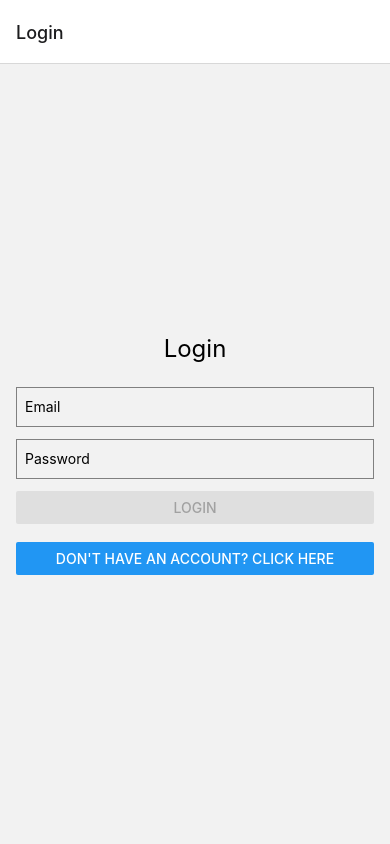
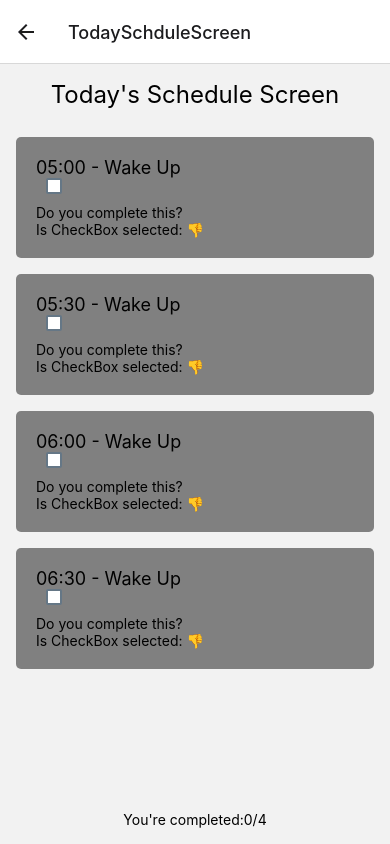
Before and after one commit to heshanu/reactNativePratices, a React Native app: screen /TodaySchduleScreen in a window 390 px wide. Built offline with nearby package versions, Linux system fonts and the light colour scheme.

Commit message:
implemented schdule list

```diff
--- a/App.js
+++ b/App.js
@@ -5,16 +5,18 @@ import { createStackNavigator } from '@react-navigation/stack';
 import HomeScreen from './src/screens/HomeScreen';
 import LoginScreen from './src/screens/LoginScreen';
 import RegisterScreen from './src/screens/RegisterScreen';
+import TodaySchduleScreen from './src/screens/TodaySchduleScreen';
 
 const Stack = createStackNavigator();
 
 const App = () => {
   return (
     <NavigationContainer>
-      <Stack.Navigator initialRouteName="Login">
+      <Stack.Navigator initialRouteName="Home">
         <Stack.Screen name="Login" component={LoginScreen} />
         <Stack.Screen name="Home" component={HomeScreen} />
         <Stack.Screen name="Register" component={RegisterScreen} />
+        <Stack.Screen name="TodaySchduleScreen" component={TodaySchduleScreen} />
       </Stack.Navigator>
     </NavigationContainer>
   );
--- a/package.json
+++ b/package.json
@@ -21,7 +21,7 @@
     "react-native": "0.71.14",
     "react-native-gesture-handler": "~2.9.0",
     "react-native-reanimated": "~2.14.4",
-    "react-native-safe-area-context": "4.5.0",
+    "react-native-safe-area-context": "^4.5.0",
     "react-native-screens": "~3.20.0",
     "react-native-snap-carousel": "https://github.com/ram33z/react-native-snap-carousel",
     "react-native-ui-datepicker": "^2.0.3",
--- a/src/screens/HomeScreen.jsx
+++ b/src/screens/HomeScreen.jsx
@@ -1,15 +1,17 @@
-import React,{useState} from 'react';
+import React,{useState,useNavigation} from 'react';
 import { View, Text, StyleSheet } from 'react-native';
 import DateTimePicker from 'react-native-ui-datepicker';
 import dayjs from 'dayjs';
 
-const HomeScreen = () => {
+const HomeScreen =({navigation}) => {
   const [date, setDate] = useState(dayjs());
-
+  //const navigation = useNavigation();
   const handleDate=(params)=>{
       setDate(params.date);
       console.log(params.date);
+      navigation.navigate("TodaySchduleScreen")
     }
+
   return (
     <View style={styles.container}>
       <Text style={styles.title}>Home Screen</Text><br/>
--- a/src/screens/RegisterScreen.jsx
+++ b/src/screens/RegisterScreen.jsx
@@ -5,14 +5,15 @@ import ValidateEmail from '../validate/emailValidate';
 import ValidatePassword  from "../validate/passwordValidate";
 import ValidateUsername from '../validate/usernameValidate';
 
-const RegisterScreen=({navigation})=>{
+const RegisterScreen=()=>{
   const [email, setEmail] = useState('');
   const [password, setPassword] = useState('');
   const [username,setUserName]=useState('');
 
   const isValidEmail=ValidateEmail(email);
   const isValidPassword=ValidatePassword(password);
-  const isValidateUsername=ValidateUsername(username)
+  const isValidateUsername=ValidateUsername(username);
+  const navigation = useNavigation();
 
   const handleRegister = () => {
     if (email === '' || password === ''|| username==='') {
--- /dev/null
+++ b/src/screens/TodaySchduleScreen.jsx
@@ -0,0 +1,86 @@
+import React, { useState } from 'react';
+import { CheckBox, Text, StyleSheet, View, FlatList } from 'react-native';
+
+const TodaySchduleScreen = () => {
+  const [numOfcompletedTask,setNumOfCompletedTask]=useState(0);
+  const [data, setData] = useState([
+    { id: '1', name: 'Item 1', description: 'Wake Up', time: '05:00', isSelected: false },
+    { id: '2', name: 'Item 2', description: 'Wake Up', time: '05:30', isSelected: false },
+    { id: '3', name: 'Item 3', description: 'Wake Up', time: '06:00', isSelected: false },
+    { id: '4', name: 'Item 4', description: 'Wake Up', time: '06:30', isSelected: false },
+    // Add more items as needed
+  ]);
+
+  const handleCheckBoxChange = (id) => {
+    setData(prevData =>
+      prevData.map(item =>
+        item.id === id ? { ...item, isSelected: !item.isSelected } : item,
+      )
+    );
+    setNumOfCompletedTask(prevNum => {
+      const item = data.find(item => item.id === id);
+      return item.isSelected ? prevNum -1 : prevNum+1;
+    });
+
+  };
+
+  console.log(data.length);
+  const renderItem = ({ item }) => (
+    <View style={styles.item}>
+      <Text style={styles.itemText}>{item.time} - {item.description}</Text>
+      <CheckBox
+        value={item.isSelected}
+        onValueChange={() => handleCheckBoxChange(item.id)}
+        style={styles.checkbox}
+      />
+      <Text style={styles.label}>Do you complete this?</Text>
+      <Text>Is CheckBox selected: {item.isSelected ? '👍' : '👎'}</Text>
+    </View>
+  );
+
+  return (
+    <View style={styles.container}>
+      <Text style={styles.title}>Today's Schedule Screen</Text>
+      <FlatList
+        data={data}
+        renderItem={renderItem}
+        keyExtractor={item => item.id}
+        style={styles.list}
+      />
+      <Text>You're completed:{numOfcompletedTask}/{(data.length)}</Text>
+    </View>
+  );
+};
+
+const styles = StyleSheet.create({
+  container: {
+    flex: 1,
+    justifyContent: 'center',
+    alignItems: 'center',
+    padding: 16,
+  },
+  title: {
+    fontSize: 24,
+    marginBottom: 20,
+  },
+  list: {
+    width: '100%',
+  },
+  item: {
+    backgroundColor: 'grey',
+    padding: 20,
+    marginVertical: 8,
+    borderRadius: 5,
+  },
+  itemText: {
+    fontSize: 18,
+  },
+  checkbox: {
+    marginLeft: 10,
+  },
+  label: {
+    marginTop: 10,
+  },
+});
+
+export default TodaySchduleScreen;
```
Also changed, not shown: 1 other file (tests, documents, lock files or other folders).
